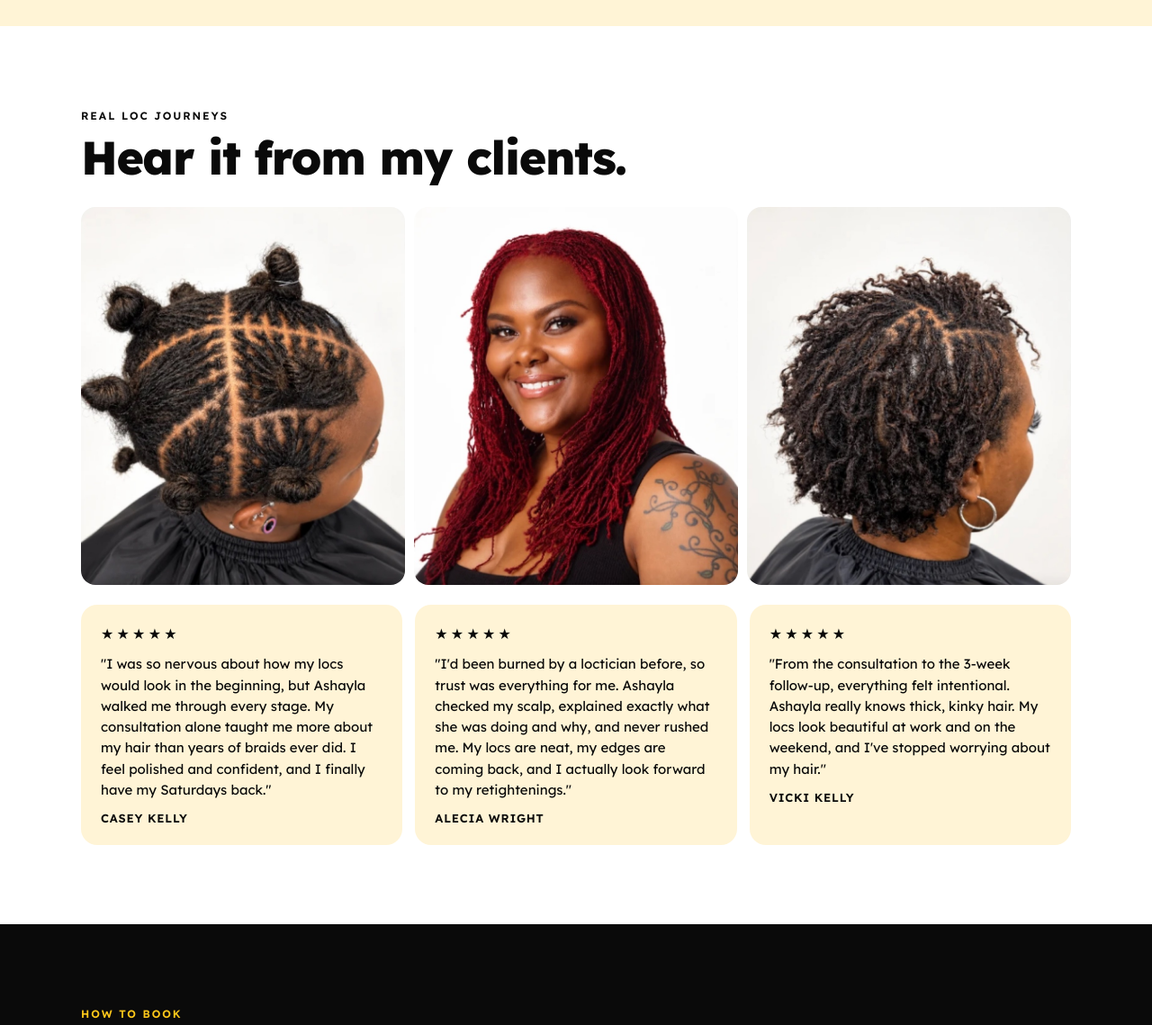
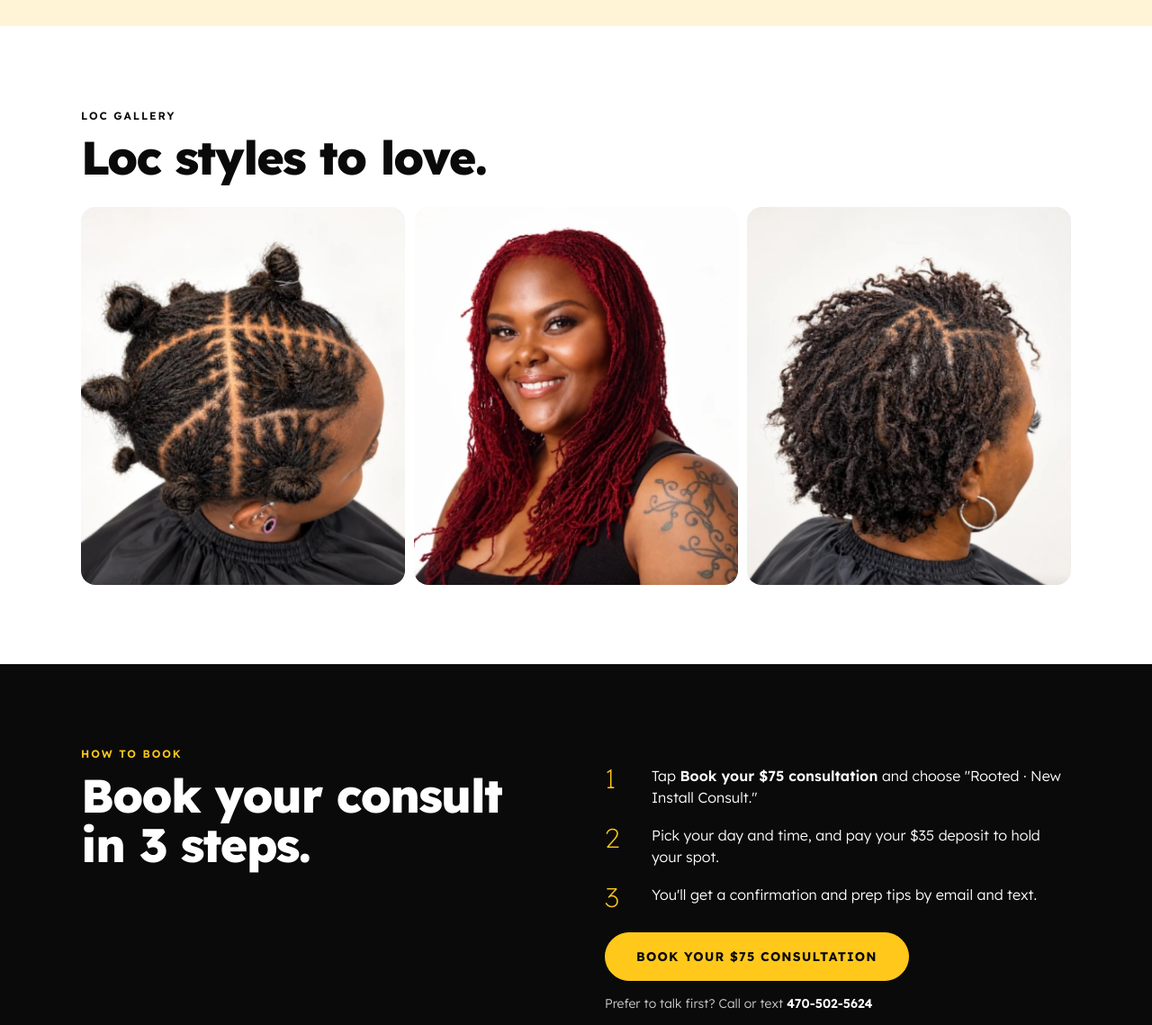
Before and after one commit to Annubeauty/annu-beauty-website, a plain HTML site: page locs.html in a window 1280 px wide. Shown: the part 3840-4979 px from the top of the page at 90% size. Drawn offline with Linux system fonts and the light colour scheme.

Commit message:
Landing page: remove reviews

```diff
--- a/locs.html
+++ b/locs.html
@@ -102,14 +102,9 @@
     .lp-pkg-top { display: flex; justify-content: space-between; align-items: center; }
     .lp-badge { padding: 4px 10px; background: var(--sun); color: var(--ink); border-radius: 99px; font-size: 10px; font-weight: 700; letter-spacing: .12em; }
 
-    /* Reviews */
+    /* Photos */
     .lp-photos { display: flex; gap: 10px; overflow-x: auto; margin: 22px calc(var(--pad) * -1) 0; padding: 0 var(--pad); scrollbar-width: none; }
     .lp-photos img { width: 150px; height: 190px; object-fit: cover; border-radius: 16px; flex-shrink: 0; }
-    .lp-reviews { display: grid; gap: 14px; margin-top: 22px; }
-    .lp-review { display: flex; flex-direction: column; gap: 12px; padding: 22px; background: var(--cream); border-radius: 18px; }
-    .lp-stars { font-size: 16px; letter-spacing: .2em; }
-    .lp-review p { font-size: 15px; line-height: 1.55; }
-    .lp-review cite { font-style: normal; font-size: 13px; font-weight: 600; letter-spacing: .06em; text-transform: uppercase; }
 
     /* How to book */
     .lp-book-steps { list-style: none; display: flex; flex-direction: column; gap: 18px; margin: 24px 0; }
@@ -175,7 +170,6 @@
       .lp-packages { grid-template-columns: repeat(2, 1fr); }
       .lp-photos { margin: 28px 0 0; padding: 0; overflow: visible; }
       .lp-photos img { flex: 1; width: auto; height: 420px; }
-      .lp-reviews { grid-template-columns: repeat(3, 1fr); }
       .lp-split { display: grid; grid-template-columns: 1fr 1fr; gap: 64px; align-items: start; }
       .lp-book .lp-btns { max-width: 440px; }
       .lp-talk { text-align: left; }
@@ -349,17 +343,12 @@
 
   <section class="lp-sec">
     <div class="lp-wrap">
-      <span class="lp-eyebrow">Real loc journeys</span>
-      <h2 class="lp-h2">Hear it from my clients.</h2>
+      <span class="lp-eyebrow">Loc gallery</span>
+      <h2 class="lp-h2">Loc styles to love.</h2>
       <div class="lp-photos">
         <img src="images/client-1.jpg" alt="Sisterlocks styled in knots with geometric parts">
         <img src="images/client-2.jpg" alt="Smiling client with long red Sisterlocks">
         <img src="images/client-3.jpg" alt="Short curly Sisterlocks from the side">
-      </div>
-      <div class="lp-reviews">
-        <blockquote class="lp-review"><span class="lp-stars" aria-label="5 stars">★★★★★</span><p>"I was so nervous about how my locs would look in the beginning, but Ashayla walked me through every stage. My consultation alone taught me more about my hair than years of braids ever did. I feel polished and confident, and I finally have my Saturdays back."</p><cite>Casey Kelly</cite></blockquote>
-        <blockquote class="lp-review"><span class="lp-stars" aria-label="5 stars">★★★★★</span><p>"I'd been burned by a loctician before, so trust was everything for me. Ashayla checked my scalp, explained exactly what she was doing and why, and never rushed me. My locs are neat, my edges are coming back, and I actually look forward to my retightenings."</p><cite>Alecia Wright</cite></blockquote>
-        <blockquote class="lp-review"><span class="lp-stars" aria-label="5 stars">★★★★★</span><p>"From the consultation to the 3-week follow-up, everything felt intentional. Ashayla really knows thick, kinky hair. My locs look beautiful at work and on the weekend, and I've stopped worrying about my hair."</p><cite>Vicki Kelly</cite></blockquote>
       </div>
     </div>
   </section>
```
